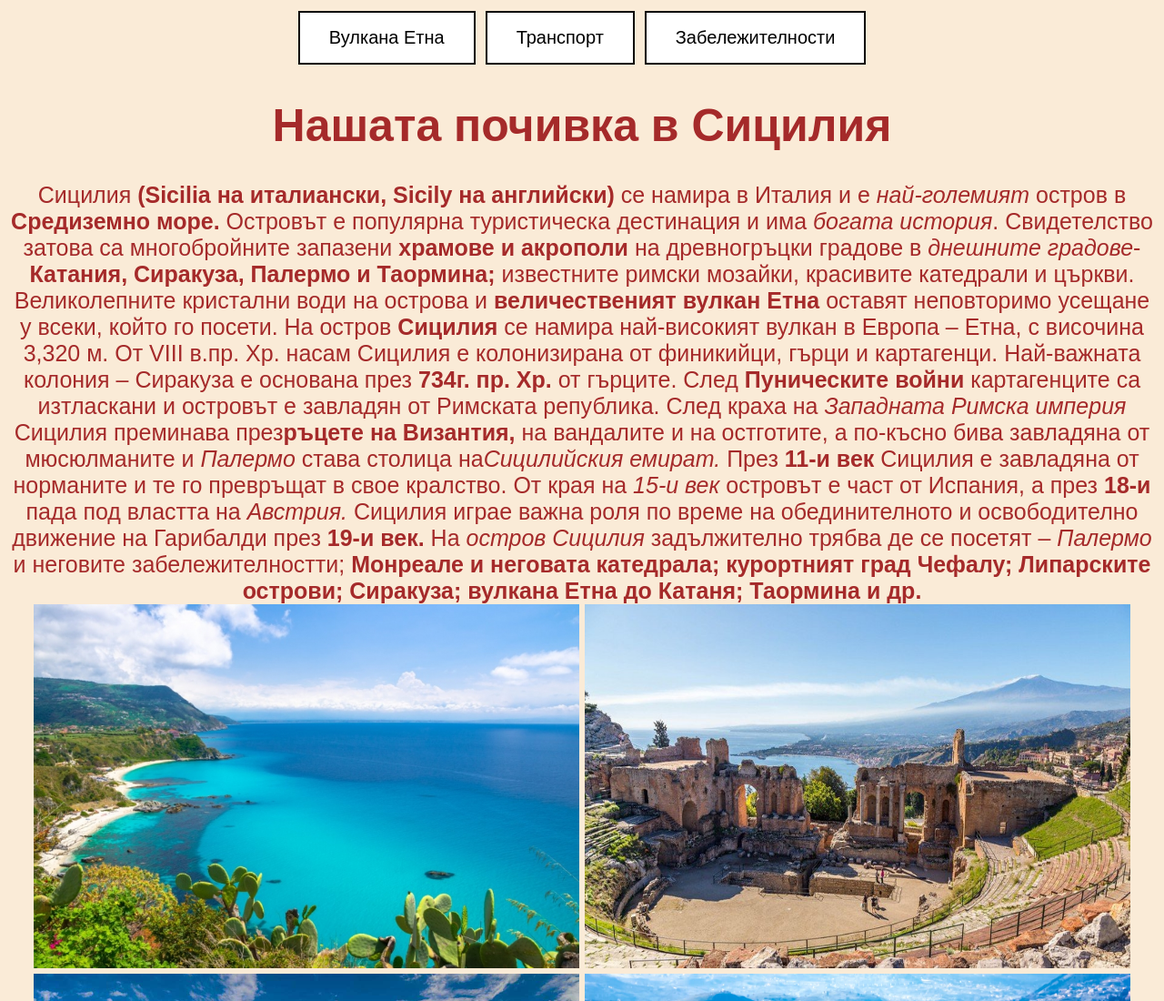
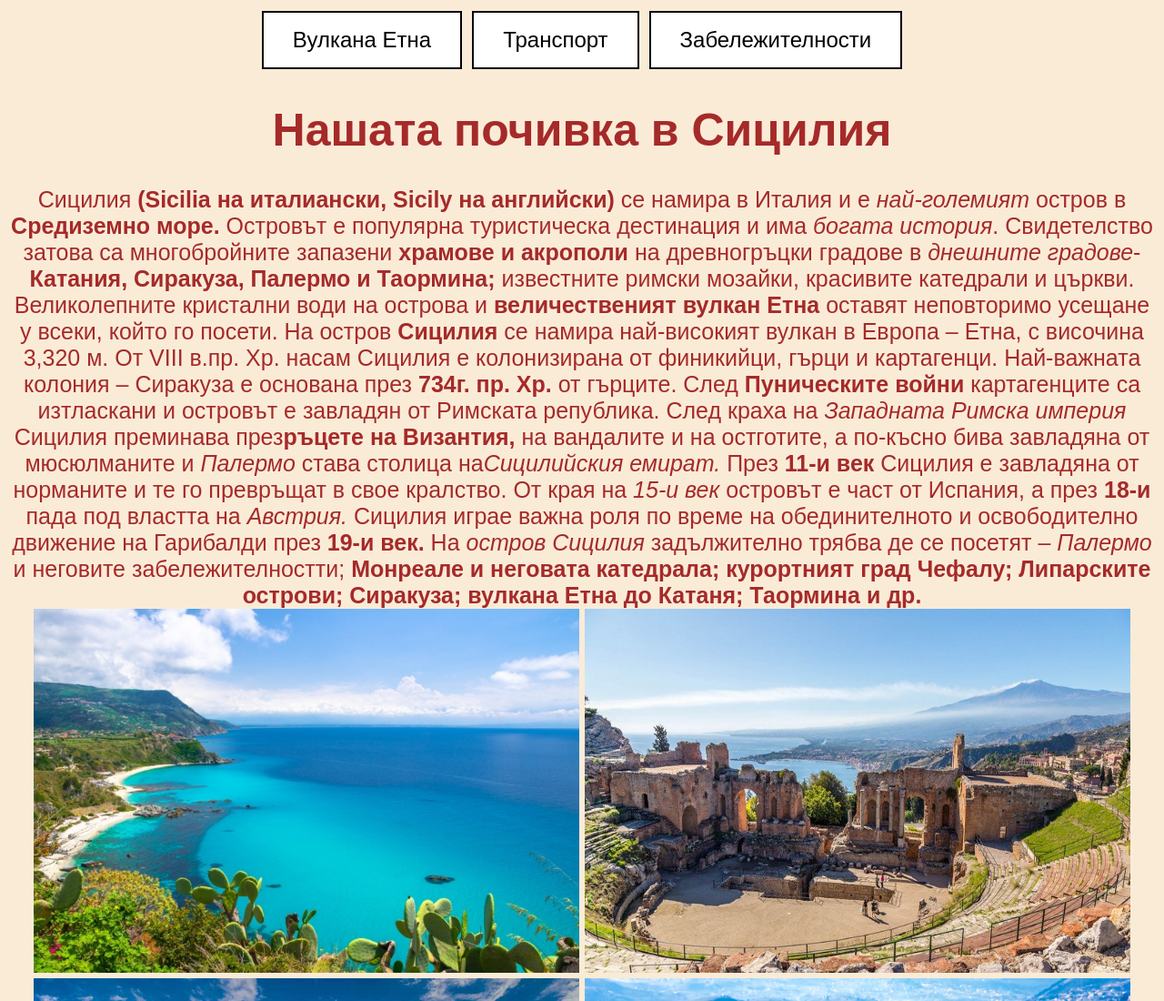
Before and after one commit to Mimi-Koleva/amazingSicily.io, a plain HTML site: page index.html in a window 1280 px wide. Shown: the top 1100 px of the page at 91% size. Drawn offline with Linux system fonts and the light colour scheme.

Commit message:
Add files via upload

```diff
--- a/css/style.css
+++ b/css/style.css
@@ -17,7 +17,7 @@
       text-align: center;
       text-decoration: none;
       display: inline-block;
-      font-size: 20px;
+      font-size: 24px;
       margin: 4px 2px;
       transition: duration 0.4s ;
       cursor: pointer;
--- a/css/styletransport.css
+++ b/css/styletransport.css
@@ -24,7 +24,7 @@
         text-align: center;
         text-decoration: none;
         display: inline-block;
-        font-size: 20px;
+        font-size: 24px;
         margin: 4px 2px;
         transition: duration 0.4s ;
         cursor: pointer;
```
